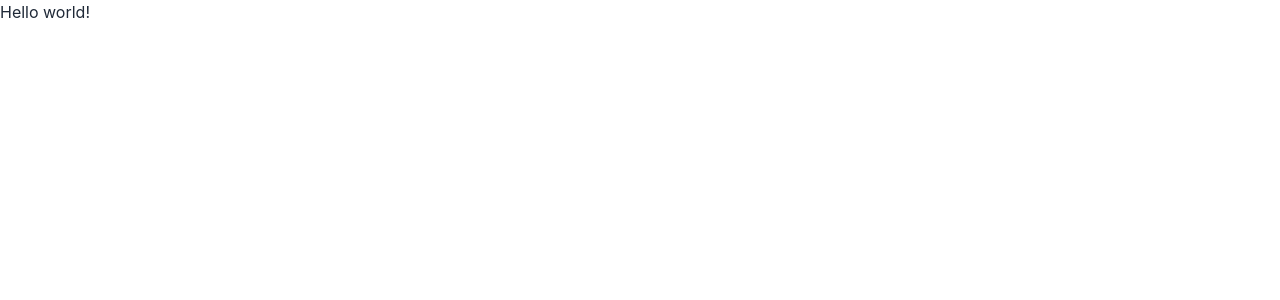
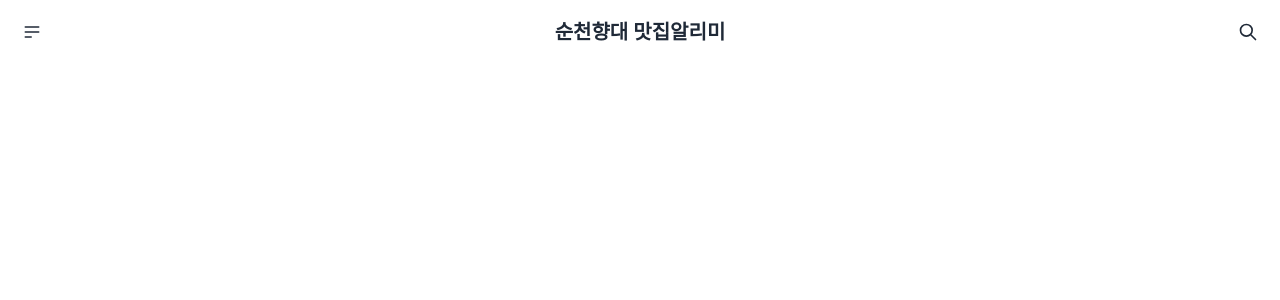
Before and after one commit to Antraxmin/SCH-Food, a Next.js app: page / in a window 1280 px wide. Shown: the top 300 px of the page. Built offline with nearby package versions, Linux system fonts and the light colour scheme; a web font is replaced by a local one.

Commit message:
[#1] add header component

```diff
--- /dev/null
+++ b/components/common/Header.tsx
@@ -0,0 +1,66 @@
+import Link from "next/link";
+import styles from "../../styles/common.module.css";
+
+function Header() {
+  return (
+    <div className="navbar bg-base-100">
+      <div className="navbar-start">
+        <div className="dropdown">
+          <label tabIndex={0} className="btn btn-ghost btn-circle">
+            <svg
+              xmlns="http://www.w3.org/2000/svg"
+              className="h-5 w-5"
+              fill="none"
+              viewBox="0 0 24 24"
+              stroke="currentColor"
+            >
+              <path
+                strokeLinecap="round"
+                strokeLinejoin="round"
+                strokeWidth="2"
+                d="M4 6h16M4 12h16M4 18h7"
+              />
+            </svg>
+          </label>
+          <ul
+            tabIndex={0}
+            className="menu menu-compact dropdown-content mt-3 p-2 shadow bg-base-100 rounded-box w-52"
+          >
+            <li>
+              <a>소개</a>
+            </li>
+            <li>
+              <a>공지사항</a>
+            </li>
+            <li>
+              <a>제보하기</a>
+            </li>
+          </ul>
+        </div>
+      </div>
+      <div className="navbar-center">
+        <a className="btn btn-ghost normal-case text-xl">순천향대 맛집알리미</a>
+      </div>
+      <div className="navbar-end">
+        <button className="btn btn-ghost btn-circle">
+          <svg
+            xmlns="http://www.w3.org/2000/svg"
+            className="h-5 w-5"
+            fill="none"
+            viewBox="0 0 24 24"
+            stroke="currentColor"
+          >
+            <path
+              strokeLinecap="round"
+              strokeLinejoin="round"
+              strokeWidth="2"
+              d="M21 21l-6-6m2-5a7 7 0 11-14 0 7 7 0 0114 0z"
+            />
+          </svg>
+        </button>
+      </div>
+    </div>
+  );
+}
+
+export default Header;
--- a/pages/_app.tsx
+++ b/pages/_app.tsx
@@ -1,6 +1,6 @@
-import '@/styles/globals.css'
-import type { AppProps } from 'next/app'
+import "@/styles/globals.css";
+import type { AppProps } from "next/app";
 
 export default function App({ Component, pageProps }: AppProps) {
-  return <Component {...pageProps} />
+  return <Component {...pageProps} />;
 }
--- a/pages/index.tsx
+++ b/pages/index.tsx
@@ -1,3 +1,12 @@
+import Category from "@/components/common/Category";
+import Content from "@/components/common/Content";
+import Header from "@/components/common/Header";
+import { Fragment } from "react";
+
 export default function Home() {
-  return <div>Hello world!</div>;
+  return (
+    <Fragment>
+      <Header />
+    </Fragment>
+  );
 }
```
